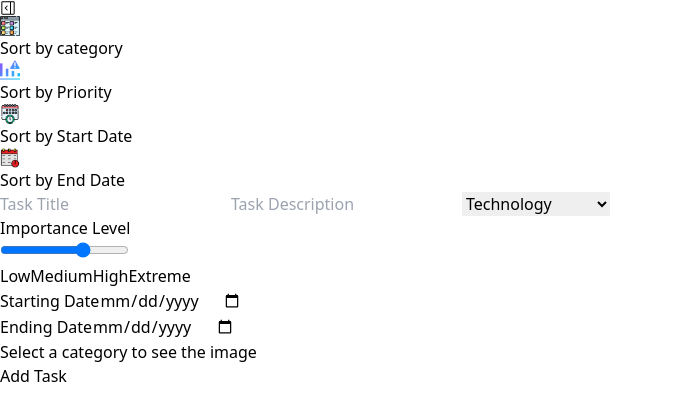
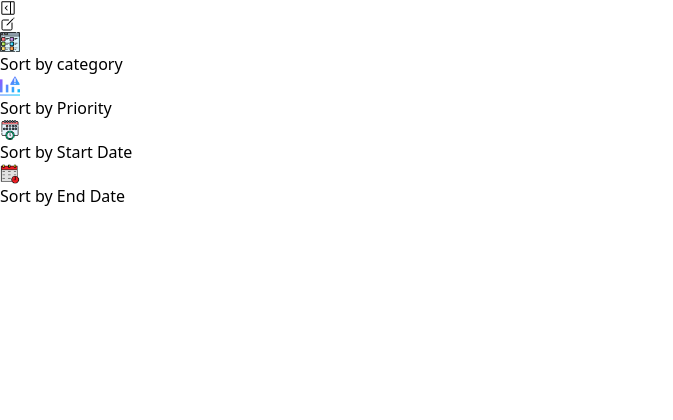
Before and after one commit to tugcan-kartal/dailyorganizer-client, a Next.js app: page /tasks in a window 1280 px wide. Shown: the top 420 px of the page, without its empty margins (0-673 px from the left). Built offline with nearby package versions, Linux system fonts and the light colour scheme.

Commit message:
sidebar design transition done

```diff
--- a/src/app/components/sideBar.tsx
+++ b/src/app/components/sideBar.tsx
@@ -6,25 +6,27 @@ import StartDateBar from "@/../public/assets/sidebar-images/start-date.png";
 import EndDateBar from "@/../public/assets/sidebar-images/end-date.png";
 import { GoSidebarExpand } from "react-icons/go";
 import { GoSidebarCollapse } from "react-icons/go";
+import { IoCreateOutline } from "react-icons/io5";
+
 
 interface SideBarProps {
+    isSideBar: boolean;
+    setIsSiteBar: React.Dispatch<React.SetStateAction<boolean>>;
     setTaskFilter: (filter: string) => void;
 }
 
-const SideBar: React.FC<SideBarProps> = ({ setTaskFilter }) => {
-
-    const [isSideBar,setIsSiteBar]=useState<boolean>(true)
+const SideBar: React.FC<SideBarProps> = ({ isSideBar,setIsSiteBar,setTaskFilter }) => {
 
     return (
         <div>
             <div>
-                <div className="flex justify-between pl-5 pt-4">
-                    <div className="text-2xl" onClick={()=>setIsSiteBar(!isSideBar)}>
+                <div className="flex justify-between pt-4 px-3">
+                    <div className="text-2xl cursor-pointer" onClick={()=>setIsSiteBar(!isSideBar)}>
                         {isSideBar ? <GoSidebarExpand /> : <GoSidebarCollapse />}
                     </div>
 
-                    <div>
-
+                    <div className="text-2xl cursor-pointer">
+                        <IoCreateOutline />
                     </div>
                 </div>
 
--- a/src/app/tasks/page.tsx
+++ b/src/app/tasks/page.tsx
@@ -4,6 +4,7 @@ import TaskList from "../components/taskList";
 import TaskAddForm from "../components/taskAddForm";
 import { getUserTasks } from "../api/taskService";
 import SideBar from "../components/sideBar";
+import { GoSidebarCollapse } from "react-icons/go";
 
 export interface Task {
   _id: string;
@@ -20,6 +21,8 @@ const Tasks: React.FC=()=>{
 
     const [tasks, setTasks] = useState<Task[]>([]);
     const [taskFilter, setTaskFilter] = useState<string | undefined>(undefined);
+
+    const [isSideBar,setIsSiteBar]=useState<boolean>(true)
 
     const fetchTasks = async () => {
         const token = localStorage.getItem("token");
@@ -43,14 +46,21 @@ const Tasks: React.FC=()=>{
         <div className="h-full">
           <div className="flex">
 
-            <div className="w-[15%] border-r-2 bg-white border-gray-50 shadow-lg">
-              <SideBar setTaskFilter={setTaskFilter}/>
+
+            <div className={`transition-all duration-500 ease-in-out ${ isSideBar ? "w-[15%]" : "w-0" } border-r-2 bg-white border-gray-50 shadow-lg`}>
+              <SideBar isSideBar={isSideBar} setIsSiteBar={setIsSiteBar} setTaskFilter={setTaskFilter}/>
             </div>
 
-            <div className="w-[85%] bg-blue-100 py-10">
+            <div className={` ${isSideBar ? "w-[85%]" : "w-[100%]"}  bg-blue-100 py-10`}>
+              {!isSideBar &&
+                <div>
+                  <GoSidebarCollapse onClick={()=>setIsSiteBar(!isSideBar)} className="text-2xl cursor-pointer ml-5"/>
+                </div>
+              }
               <TaskList tasks={tasks} setTasks={setTasks} fetchTasks={fetchTasks}/>
-              <TaskAddForm fetchTasks={fetchTasks}/>
+              {/* <TaskAddForm fetchTasks={fetchTasks}/> */}
             </div>
+
 
           </div>
         </div>
```
